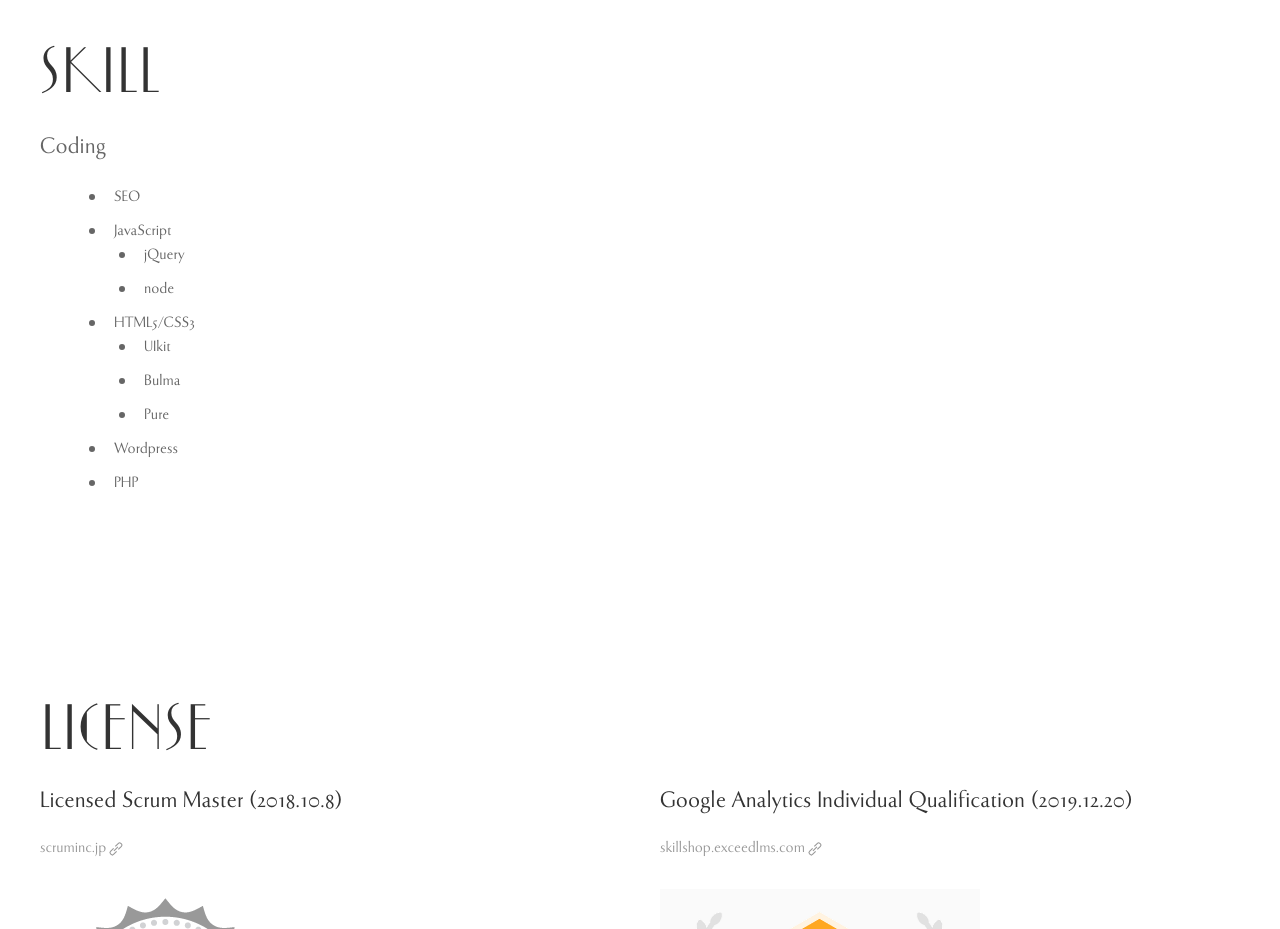
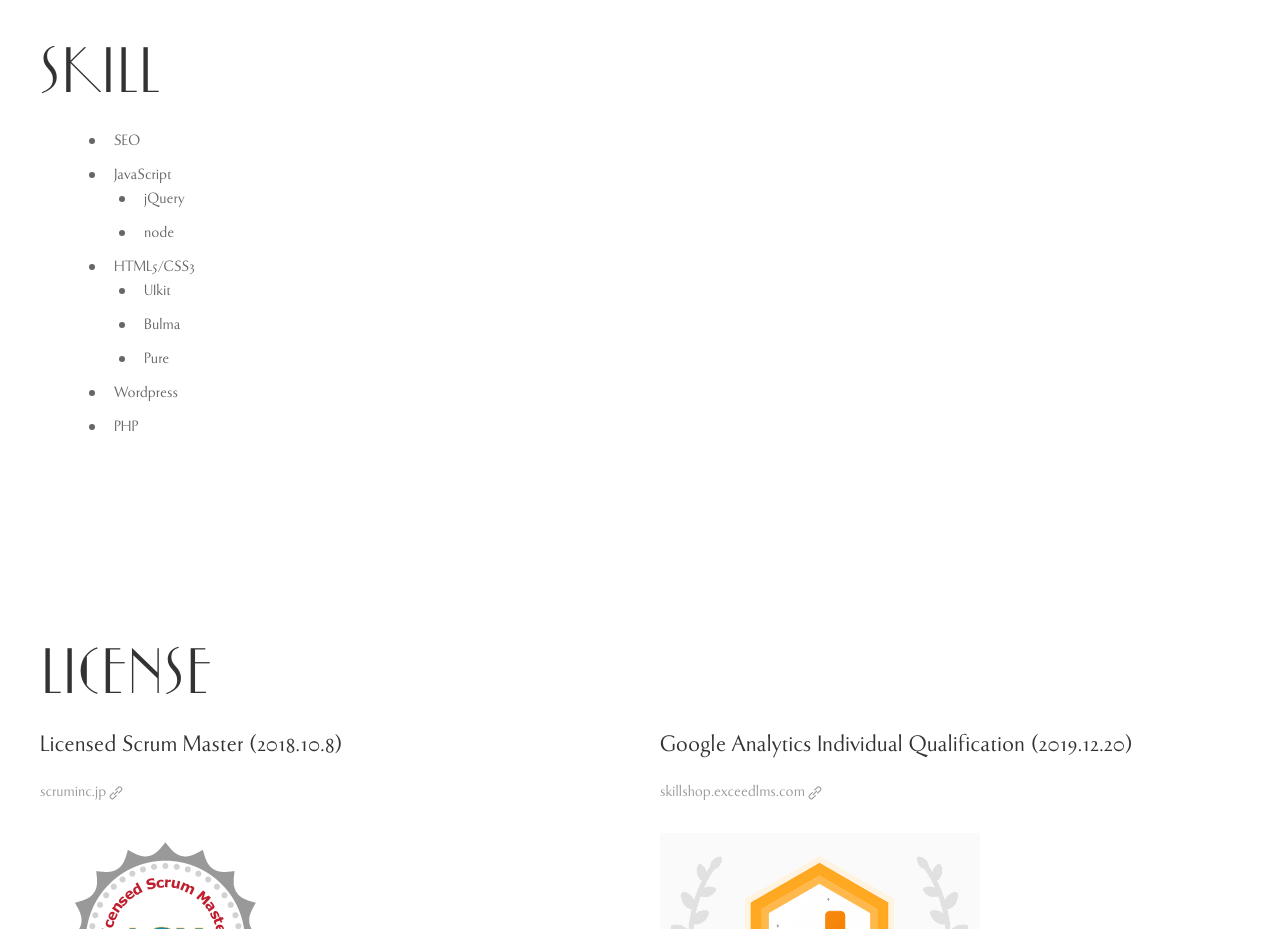
Before and after one commit to kaseiaoki/kai_aoki, a plain HTML site: page index.html in a window 1280 px wide. Shown: the part 1040-1969 px from the top of the page. Drawn offline with Linux system fonts and the light colour scheme; files whose address does not match are found by name.

Commit message:
Update index.html

```diff
--- a/index.html
+++ b/index.html
@@ -81,7 +81,6 @@
     </div>
     <div class="uk-section">
         <h2 class="uk-heading-medium Yasashii">Skill</h2>
-        <p class="uk-text-large">Coding</p>
         <div class="uk-column-1 uk-padding uk-padding-remove-top">
             <ul class="uk-list uk-list-bullet">
                 <li>SEO</li>
```
